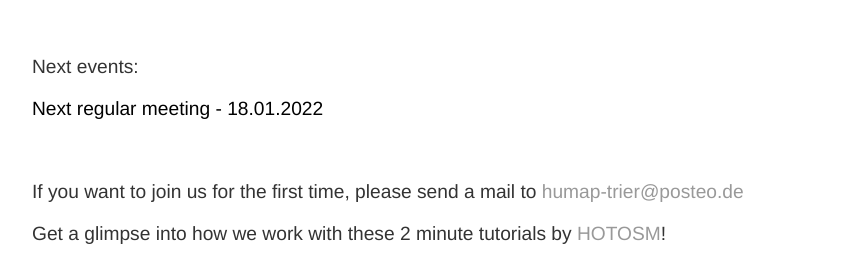
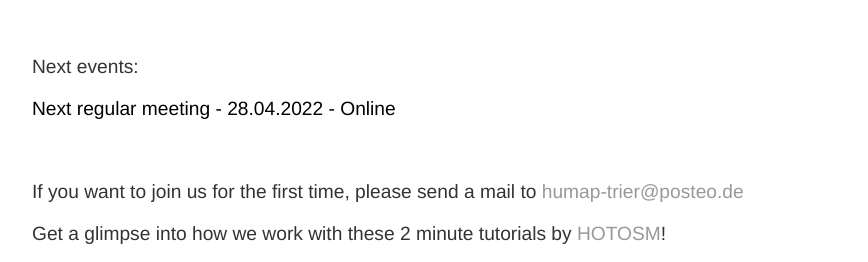
Before and after one commit to humap-trier/humap-trier.github.io, a Jekyll site: the page built from index.html, in a window 1280 px wide. Shown: the part 207-469 px from the top of the page, without its empty margins (160-1028 px from the left). Built offline with Jekyll 4.4.1, drawn with Linux system fonts in a browser that asks for light colours; nearby versions of some CDN libraries.

Commit message:
Update index.html

```diff
--- a/index.html
+++ b/index.html
@@ -5,7 +5,7 @@ title: HuMap Trier
 <div class="blurb">
 <p>Next events:
 <ul>
-<li> Next regular meeting - 18.01.2022</li>
+<li> Next regular meeting - 28.04.2022 - Online</li>
 <ul>
 </br>
 <p>If you want to join us for the first time, please send a mail to <a href="mailto:humap-trier@posteo.de">humap-trier@posteo.de</a><p>
```
